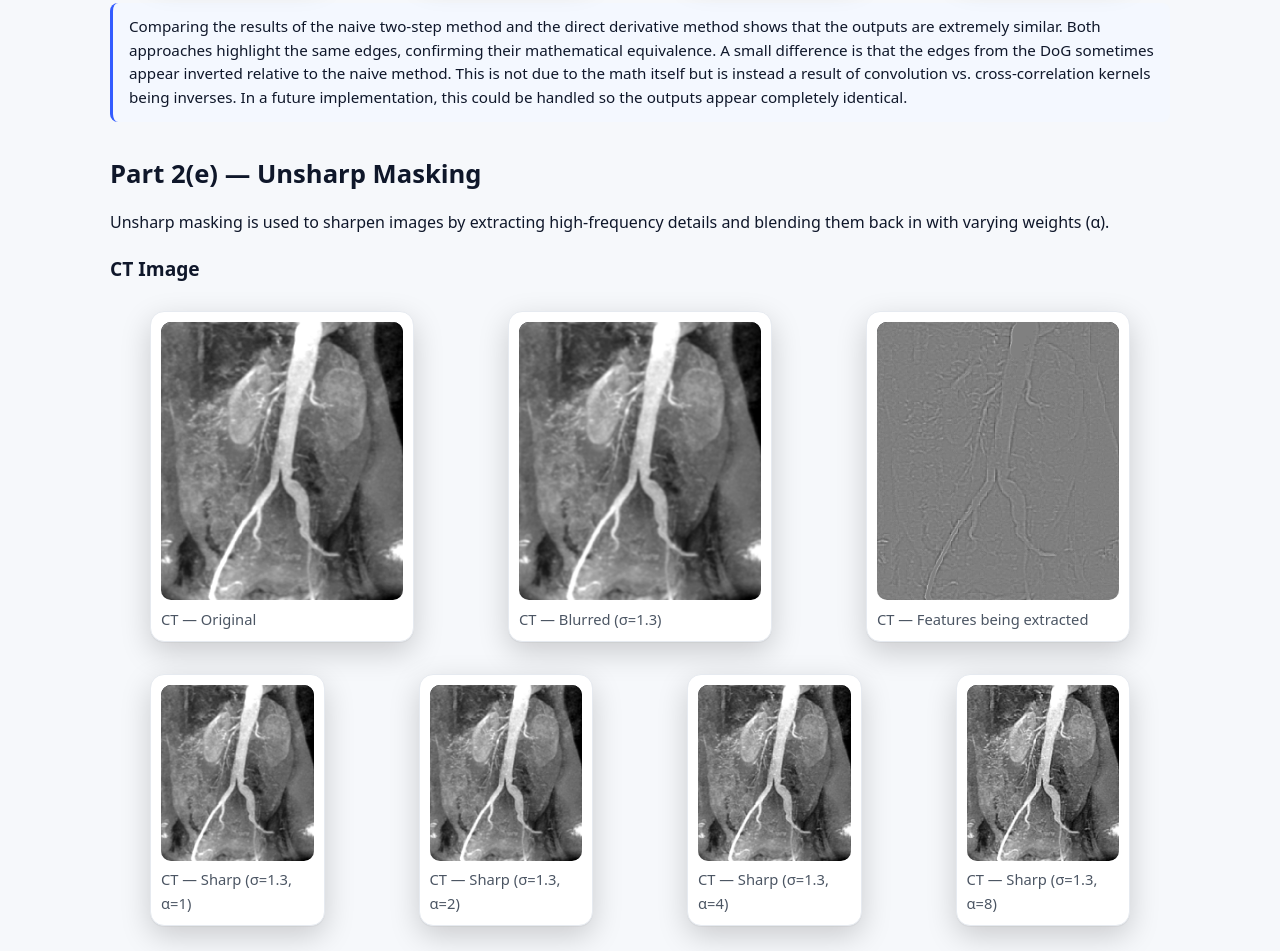
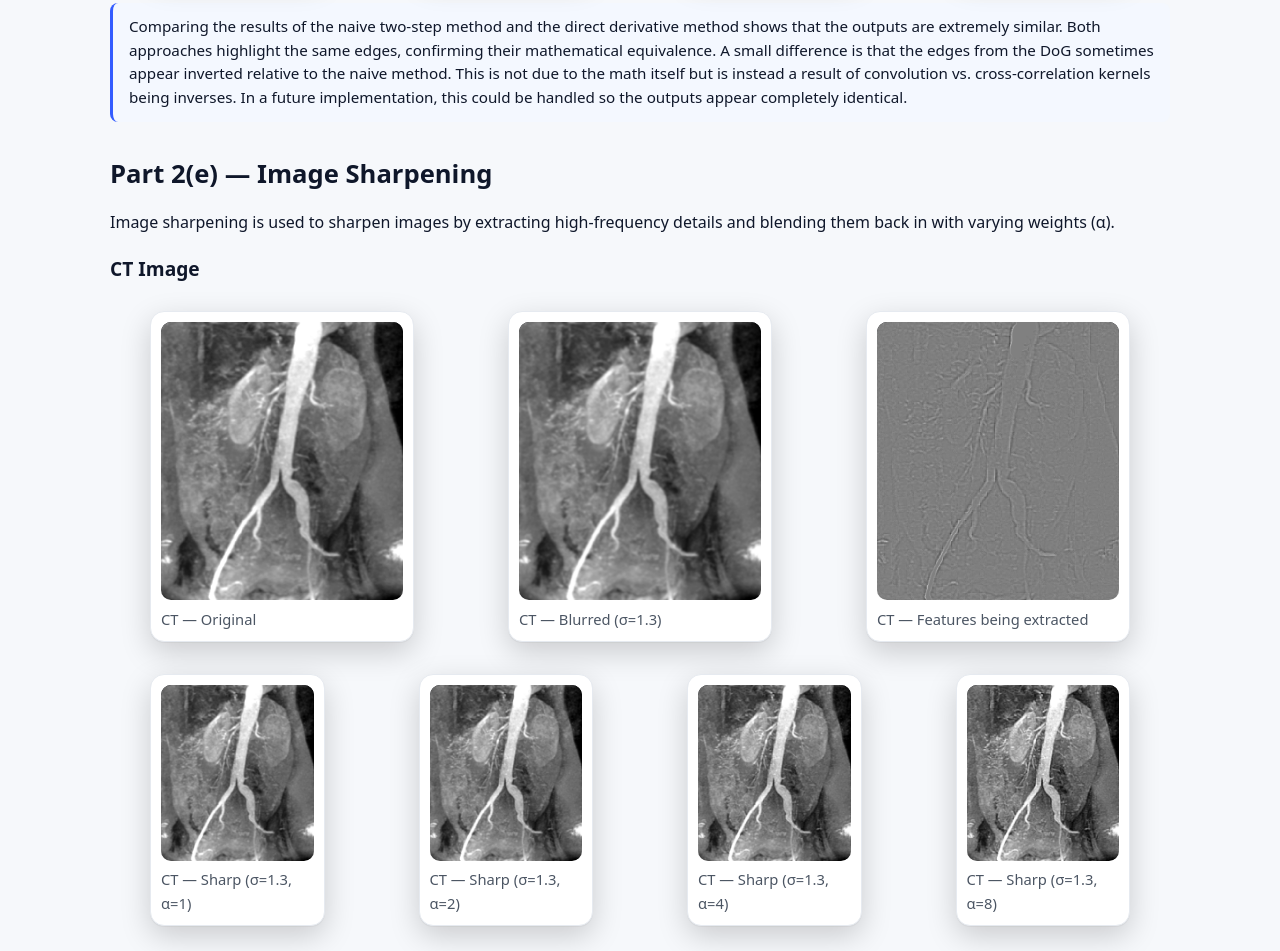
Before and after one commit to compross/compross.github.io, a plain HTML site: page project1/index.html in a window 1280 px wide. Shown: the part 5238-6189 px from the top of the page. Drawn offline with Linux system fonts and the light colour scheme.

Commit message:
Update index.html

```diff
--- a/project1/index.html
+++ b/project1/index.html
@@ -193,9 +193,9 @@
 
     <!-- ===================== Part 2(e) ===================== -->
     <section id="part2e">
-      <h2>Part 2(e) — Unsharp Masking</h2>
+      <h2>Part 2(e) — Image Sharpening</h2>
       <p class="summary">
-        Unsharp masking is used to sharpen images by extracting high-frequency details and blending them back in with varying weights (α).
+        Image sharpening is used to sharpen images by extracting high-frequency details and blending them back in with varying weights (α).
       </p>
 
       <!-- CT Image -->
```
